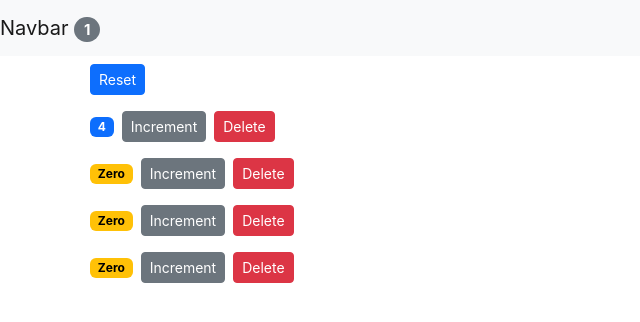
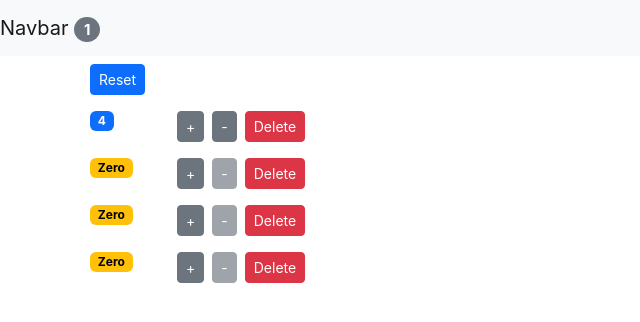
Before and after one commit to SandipPunalkar/CounterTS-App, a React (Create React App) app: page / in a window 1280 px wide. Shown: the top 322 px of the page, without its empty margins (0-640 px from the left). Built offline with nearby package versions, Linux system fonts and the light colour scheme.

Commit message:
Add disable button.

```diff
--- a/src/App.tsx
+++ b/src/App.tsx
@@ -29,6 +29,13 @@ class App extends React.Component<AppProps, AppState> {
     counters[index].value++;
     this.setState({ counters });
   };
+  private handleDecrement = (counter: CounterTypes) => {
+    const counters = [...this.state.counters];
+    const index = counters.indexOf(counter);
+    counters[index] = { ...counter };
+    counters[index].value--;
+    this.setState({ counters });
+  };
   private handleDelete = (counterId: number) => {
     const counters = this.state.counters.filter((c) => c.id !== counterId);
     this.setState({ counters });
@@ -52,6 +59,7 @@ class App extends React.Component<AppProps, AppState> {
             counters={this.state.counters}
             onReset={this.handleReset}
             onIncrement={this.handleIncrement}
+            onDecrement={this.handleDecrement}
             onDelete={this.handleDelete}
           />
         </main>
--- a/src/components/Counter.tsx
+++ b/src/components/Counter.tsx
@@ -7,10 +7,16 @@ interface CounterProps {
   // value: number;
   //children: React.ReactNode;
   onIncrement: (counter: CounterTypes) => void;
+  onDecrement: (counter: CounterTypes) => void;
   onDelete: (counterId: number) => void;
 }
 
-function Counter({ counter, onIncrement, onDelete }: CounterProps) {
+function Counter({
+  counter,
+  onIncrement,
+  onDecrement,
+  onDelete,
+}: CounterProps) {
   const getBadgeClasses = () => {
     let classess = "badge m-2 text-bg-";
     classess += counter.value === 0 ? "warning" : "primary";
@@ -22,20 +28,31 @@ function Counter({ counter, onIncrement, onDelete }: CounterProps) {
     return value === 0 ? "Zero" : value;
   };
   return (
-    <div>
+    <div className="row">
+      <div className="col-1">
         <span className={getBadgeClasses()}>{formatCount()}</span>
+      </div>
+      <div className="col">
         <button
           onClick={() => onIncrement(counter)}
           className="btn btn-secondary btn-sm"
         >
-        Increment
+          +
+        </button>
+        <button
+          onClick={() => onDecrement(counter)}
+          className="btn btn-secondary btn-sm m-2"
+          disabled={counter.value === 0 ? true : false}
+        >
+          -
         </button>
         <button
           onClick={() => onDelete(counter.id)}
-        className="btn btn-danger btn-sm m-2"
+          className="btn btn-danger btn-sm"
         >
           Delete
         </button>
+      </div>
     </div>
   );
 }
--- a/src/components/Counters.tsx
+++ b/src/components/Counters.tsx
@@ -6,10 +6,17 @@ interface CountersProps {
   counters: CounterTypes[];
   onReset: () => void;
   onIncrement: (counter: CounterTypes) => void;
+  onDecrement: (counter: CounterTypes) => void;
   onDelete: (counterId: number) => void;
 }
 
-function Counters({ counters, onReset, onIncrement, onDelete }: CountersProps) {
+function Counters({
+  counters,
+  onReset,
+  onIncrement,
+  onDecrement,
+  onDelete,
+}: CountersProps) {
   return (
     <div>
       <button onClick={onReset} className="btn btn-primary btn-sm m-2">
@@ -20,6 +27,7 @@ function Counters({ counters, onReset, onIncrement, onDelete }: CountersProps) {
           key={counter.id}
           counter={counter}
           onIncrement={onIncrement}
+          onDecrement={onDecrement}
           onDelete={onDelete}
         />
       ))}
```
Lines whose indentation alone changed are shown as unchanged.
